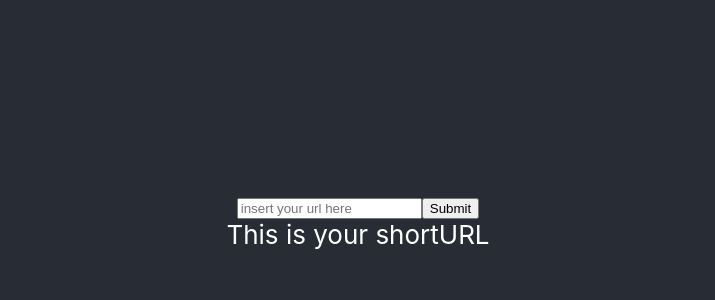
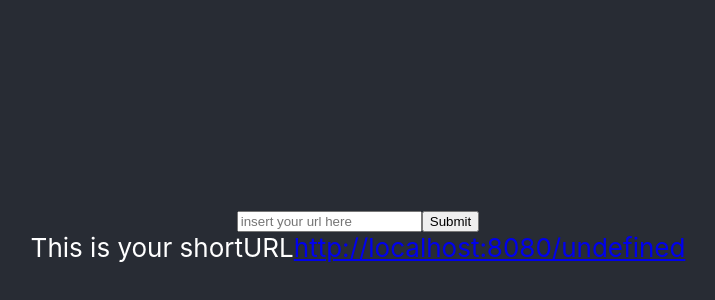
Before and after one commit to YididiyaM/URLshortener-frontend, a React (Create React App) app: page / in a window 1280 px wide. Shown: the part 168-468 px from the top of the page, without its empty margins (282-997 px from the left). Built offline with nearby package versions, Linux system fonts and the light colour scheme; no server answers.

Commit message:
added a redirect component that shows the shortened url

```diff
--- a/package.json
+++ b/package.json
@@ -9,7 +9,10 @@
     "axios": "^1.3.6",
     "react": "^18.2.0",
     "react-dom": "^18.2.0",
+    "react-router": "^6.11.0",
+    "react-router-dom": "^6.11.0",
     "react-scripts": "5.0.1",
+    "switch": "^0.0.0",
     "web-vitals": "^2.1.4"
   },
   "scripts": {
--- a/src/App.js
+++ b/src/App.js
@@ -1,15 +1,18 @@
 import PostForm from "./components/PostForm";
 import ShortenedURL from "./components/ShortenedURL";
 import "./App.css";
+import { BrowserRouter as Router } from "react-router-dom";
 
 function App() {
   return (
+    <Router>
       <div className="App">
         <header className="App-header">
           <PostForm />
           <ShortenedURL />
         </header>
       </div>
+    </Router>
   );
 }
 
--- a/src/components/PostForm.js
+++ b/src/components/PostForm.js
@@ -1,6 +1,7 @@
 import React, { useState } from "react";
 import axios from "axios";
 import { debounce } from "lodash";
+
 const PostForm = () => {
   const url = "http://localhost:8080/rawUrl";
   const [rawUrl, setRawUrl] = useState("");
--- /dev/null
+++ b/src/components/Redirect.js
@@ -0,0 +1,20 @@
+import React, { useEffect } from "react";
+import { NavLink } from "react-router-dom";
+
+import axios from "axios";
+
+const Redirect = ({ shortURL }) => {
+  const redirectedURL = `http://localhost:8080/${shortURL.shortURL}`;
+  useEffect(() => {
+    axios.get(redirectedURL).then((response) => {
+      console.log(response.data);
+    });
+  }, [redirectedURL]);
+  return (
+    <NavLink to={redirectedURL} exact>
+      {redirectedURL}
+    </NavLink>
+  );
+};
+
+export default Redirect;
--- a/src/components/ShortenedURL.js
+++ b/src/components/ShortenedURL.js
@@ -1,5 +1,7 @@
 import React, { useState, useEffect } from "react";
 import axios from "axios";
+
+import Redirect from "./Redirect";
 const ShortenedURL = () => {
   const [shortURL, setShortURL] = useState("");
   const url = "http://localhost:8080/shortUrl";
@@ -12,7 +14,7 @@ const ShortenedURL = () => {
   return (
     <div>
       This is your shortURL
-      <p> </p>
+      <Redirect shortURL={shortURL} />
     </div>
   );
 };
```
Also changed, not shown: 2 other files (tests, documents, lock files or other folders). Lines whose indentation alone changed are shown as unchanged.
